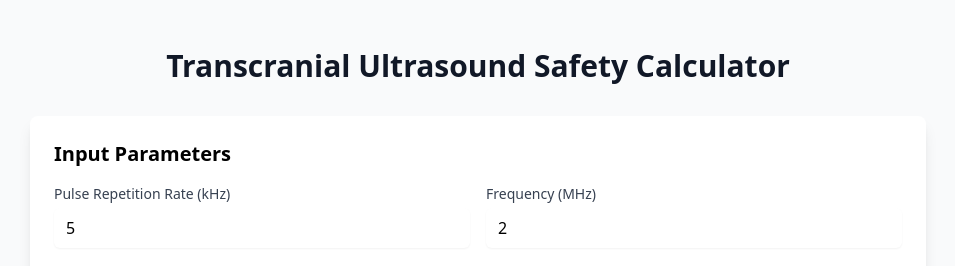
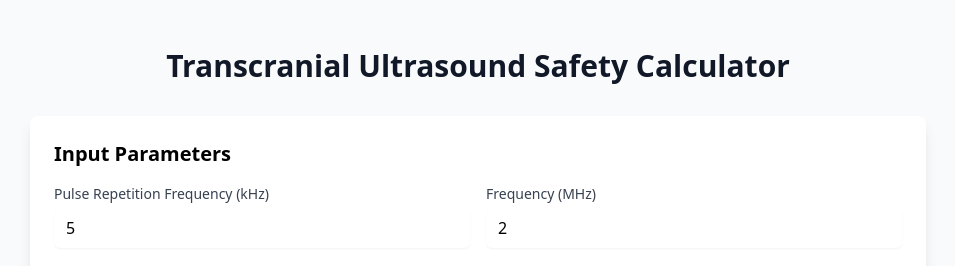
Before and after one commit to rhotter/tfus-safety-calculator, a React (Vite) app: page / in a window 1280 px wide. Shown: the top 266 px of the page, without its empty margins (162-1117 px from the left). Built offline with nearby package versions, Linux system fonts and the light colour scheme.

Commit message:
Update label for pulse repetition rate to pulse repetition frequency

```diff
--- a/src/App.tsx
+++ b/src/App.tsx
@@ -239,7 +239,7 @@ function App() {
           <div className="grid grid-cols-1 md:grid-cols-2 gap-4">
             <div>
               <label className="block text-sm font-medium text-gray-700">
-                Pulse Repetition Rate (kHz)
+                Pulse Repetition Frequency (kHz)
               </label>
               <input
                 type="number"
```
